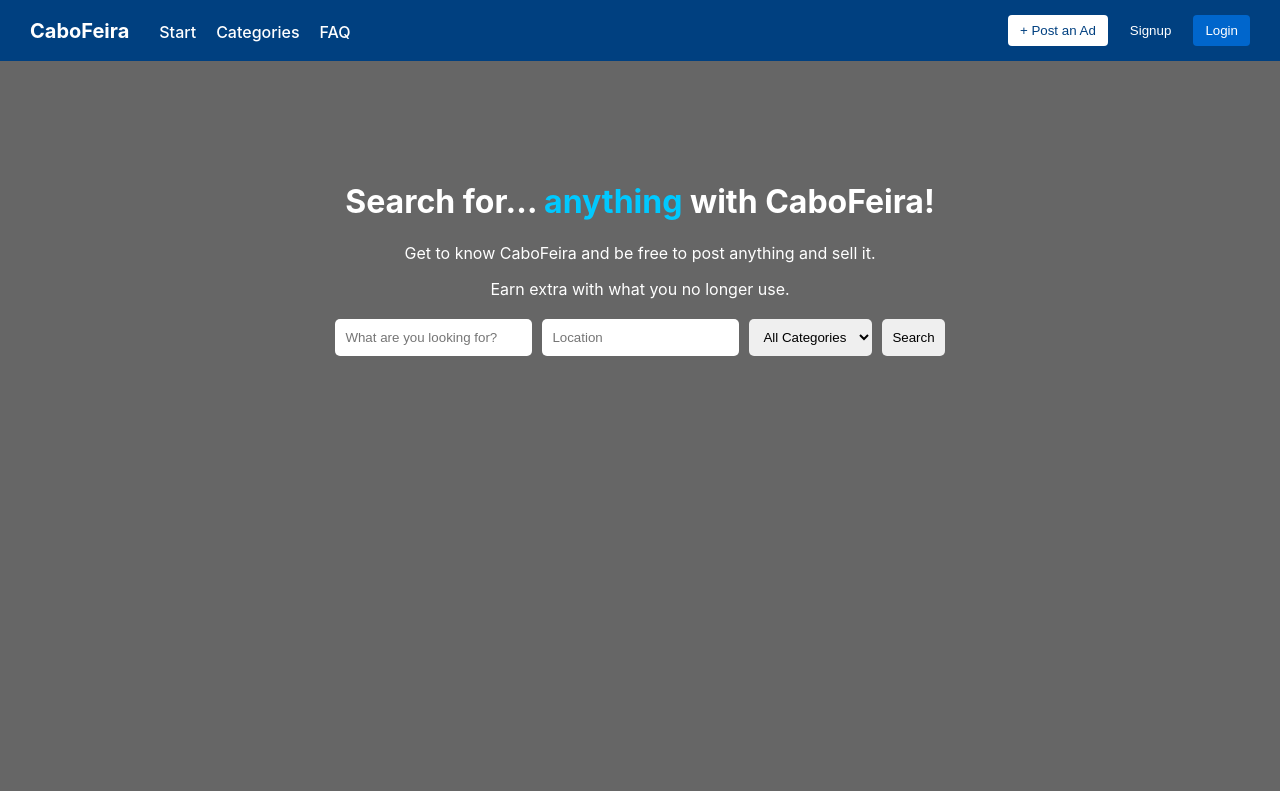
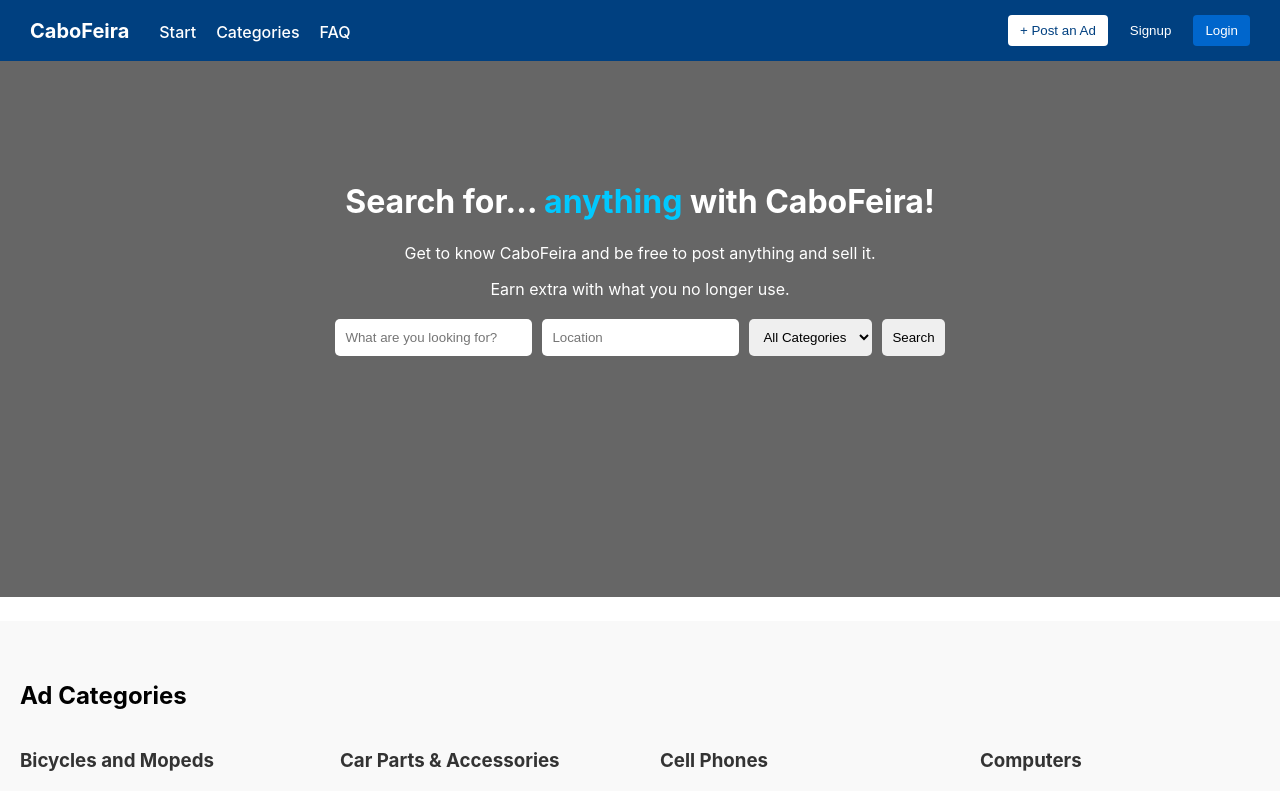
Before and after one commit to Damian5314/Cabofeira, a React (Create React App) app in the folder cabofeira/: page / in a window 1280 px wide. Shown: the top 791 px of the page. Built offline with nearby package versions, Linux system fonts and the light colour scheme.

Commit message:
small changes

```diff
--- a/cabofeira/src/pages/Home.css
+++ b/cabofeira/src/pages/Home.css
@@ -2,14 +2,14 @@
     /*background-image: url("/background.jpg"); /* plaats dit bestand in public folder */
     background-size: cover;
     background-position: center;
-    height: 100vh;
+    height: 70vh;
     position: relative;
     color: white;
   }
 
   .overlay {
     background: rgba(0, 0, 0, 0.6);
-    height: 73%;
+    height: 60%;
     padding: 100px 30px;
     text-align: center;
   }
```
